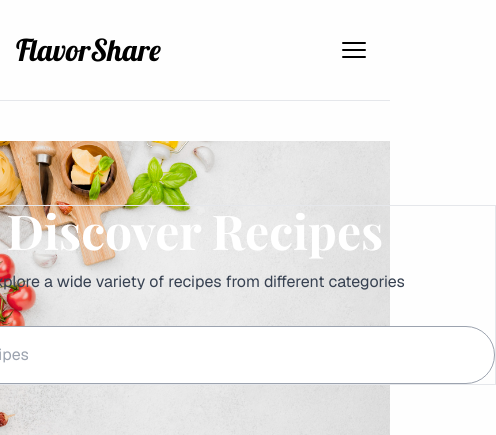
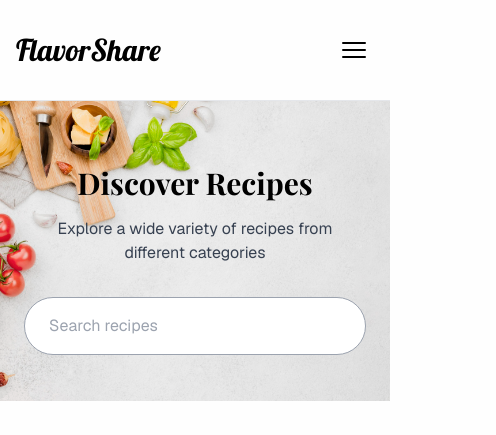
Before and after one commit to NoelEmaas/recipe-app, a Next.js app: page /recipe in a window 390 px wide. Shown: the top 435 px of the page, 496 px wide, since content can reach past the window. Built offline with nearby package versions, Linux system fonts and the light colour scheme.

Commit message:
fix: responsiveness

```diff
--- a/src/app/layout.tsx
+++ b/src/app/layout.tsx
@@ -16,7 +16,7 @@ export default function RootLayout({
 }>) {
   return (
     <html lang="en">
-      <body className={GeistSans.className}>
+      <body className={`${GeistSans.className} relative`}>
         <Header />
         {children}
         <Footer />
--- a/src/app/recipe/page.tsx
+++ b/src/app/recipe/page.tsx
@@ -7,14 +7,14 @@ const RecipePage = () => {
   return (
     <main className="mx-auto">
       <div className="w-full h-fit relative">
-        <div className="absolute left-1/2 -translate-x-1/2 top-16 flex flex-col items-center gap-y-4 border">
-          <h1 className={`text-5xl text-black font-bold text-white px-4 ${playfair_display.className}`}>Discover Recipes</h1>
-          <p className="text-gray-700 px-4">Explore a wide variety of recipes from different categories</p>
-          <input type="text" className="w-[600px] rounded-full px-6 py-4 mt-4 border border-gray-400" placeholder="Search recipes"/>
+        <div className="absolute left-1/2 -translate-x-1/2 top-16 flex flex-col items-center gap-y-4 w-full px-6">
+          <h1 className={`sm:text-5xl text-3xl text-black font-bold px-4 text-center ${playfair_display.className}`}>Discover Recipes</h1>
+          <p className="text-gray-700 px-4 text-center">Explore a wide variety of recipes from different categories</p>
+          <input type="text" className="sm:w-[600px] w-full rounded-full px-6 py-4 mt-4 border border-gray-400" placeholder="Search recipes"/>
         </div>
         <img src="/images/recipe_background.jpg" alt="" className="h-[300px] w-full object-cover mb-20"/>
       </div>
-      <div className="container mx-auto">
+      <div className="container mx-auto px-4">
         <RecipeList />
       </div>
     </main>
--- a/src/components/Header.tsx
+++ b/src/components/Header.tsx
@@ -35,7 +35,7 @@ const Header = () => {
   }
 
   return (
-    <header className="animate-fade-down-enter lg:py-16 lg:border-0 border-b py-8 lg:mb-0 mb-10">
+    <header className="animate-fade-down-enter lg:py-16 lg:border-0 border-b py-8">
       <div className="flex items-center justify-between container mx-auto px-4">
         <h1 className={`w-[200px] ${lobster.className} lg:text-4xl text-3xl`}>FlavorShare</h1>
         <ul className="lg:flex hidden items-center gap-x-10 font-medium">
--- a/src/components/Hero.tsx
+++ b/src/components/Hero.tsx
@@ -41,7 +41,7 @@ const Hero = () => {
   const currentRecipe = recipes[currentRecipeIndex];
 
   return (
-    <div className="animate-fade-up-enter w-full flex xl:h-[600px] lg:h-[400px] sm:h-[350px] h-[250px] items-center mb-10 rounded-xl p-0">
+    <div className="animate-fade-up-enter w-full flex xl:h-[600px] lg:h-[400px] sm:h-[350px] h-[250px] items-center mb-10 rounded-xl p-0 lg:mt-0 mt-10">
       <div className="pr-2 lg:w-[65%] w-full xl:h-[600px] lg:h-[400px] sm:h-[350px] h-[250px] relative rounded-xl">
         <img
           src={currentRecipe?.image}
```
